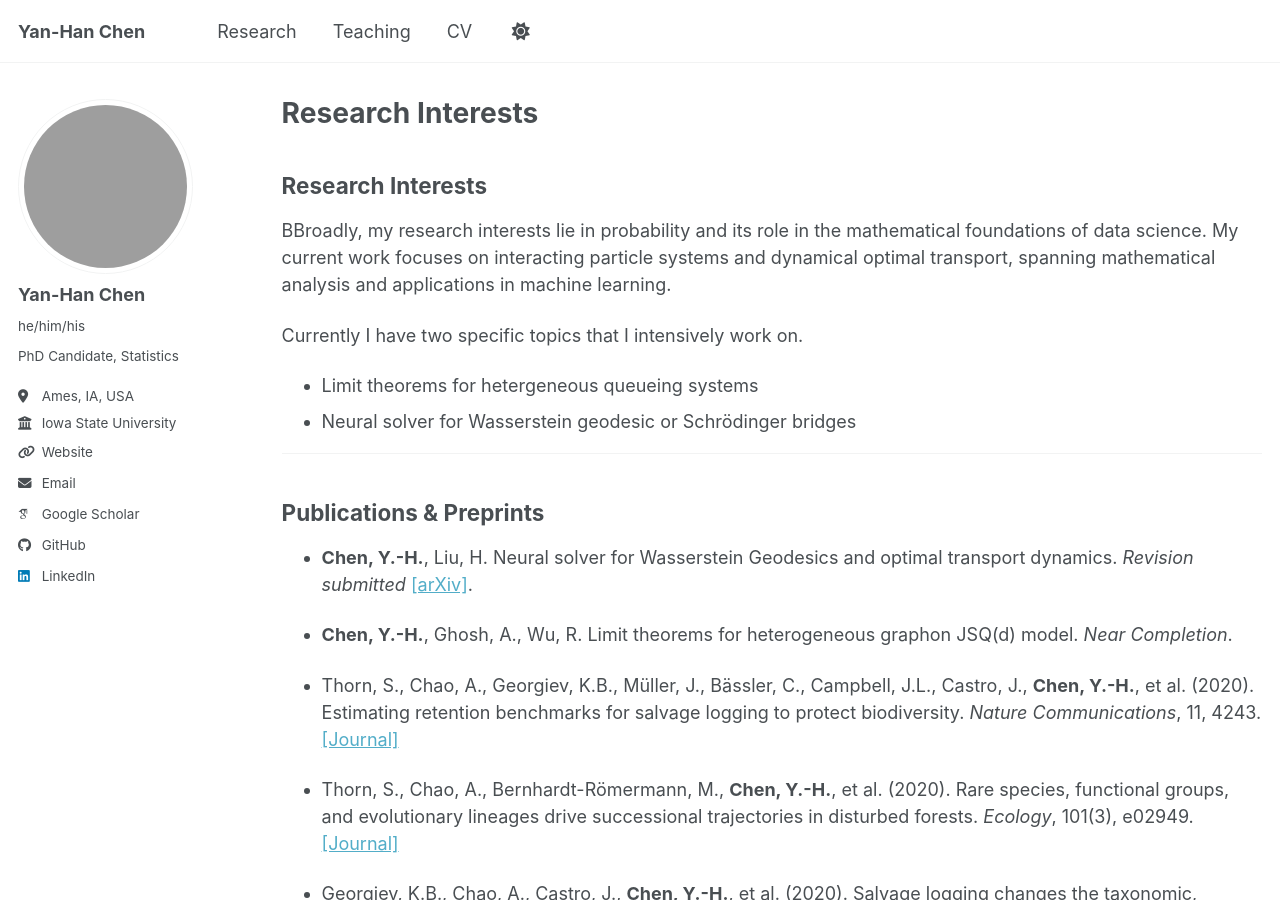
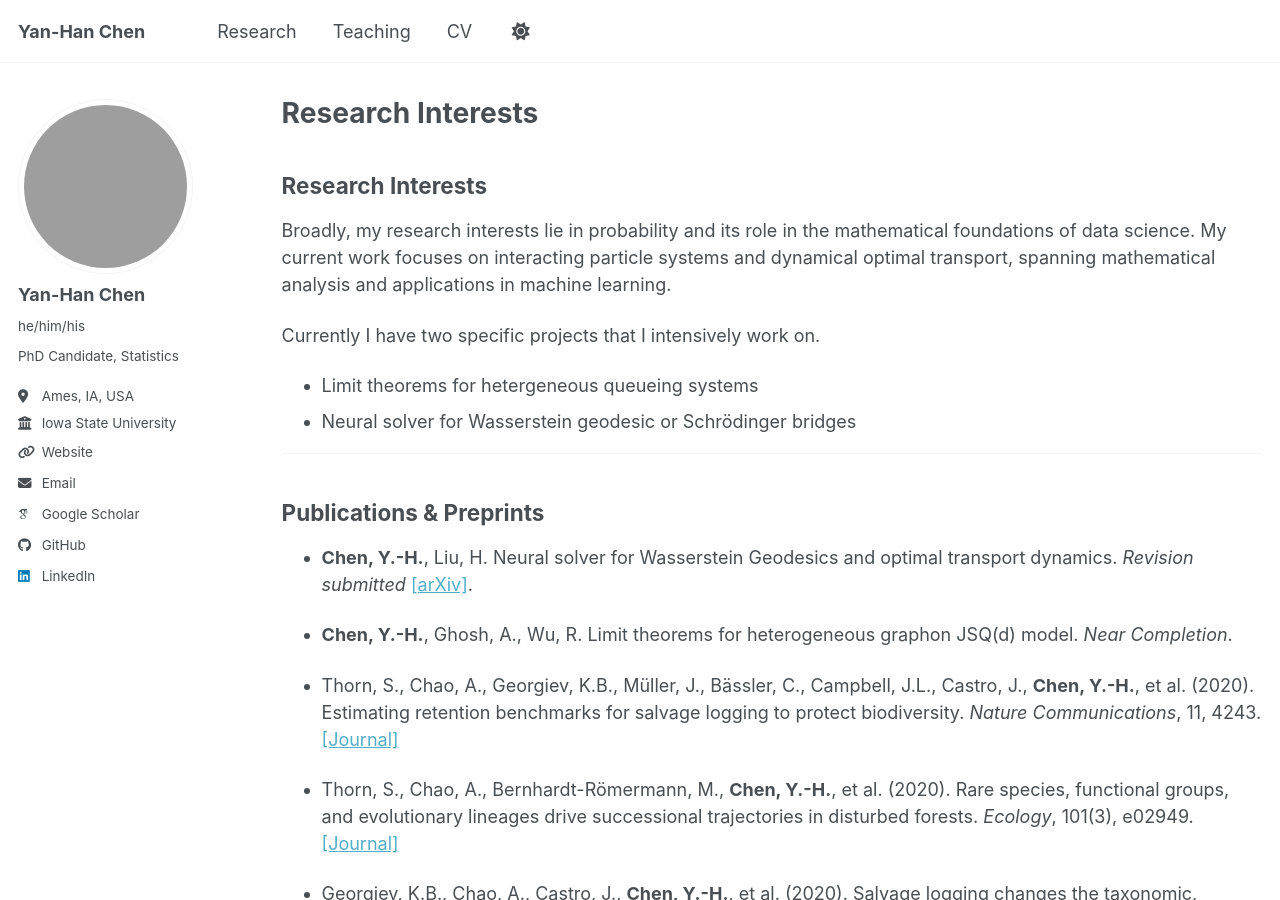
Before and after one commit to YanHanChen/YanHanChen.github.io, a Jekyll site: the page built from _pages/publications.md, in a window 1280 px wide and 900 px high. Built offline with Jekyll 4.4.1, drawn with Linux system fonts in a browser that asks for light colours; some web fonts are replaced; a script bundle is joined from its source files by our own code; library files that are not in the unit come from our copies; our own code applies the rules of GitHub Pages for plain Markdown files.

Commit message:
Update publications page

```diff
--- a/_pages/publications.md
+++ b/_pages/publications.md
@@ -7,10 +7,10 @@ author_profile: true
 
 ## Research Interests
 
-BBroadly, my research interests lie in probability and its role in the mathematical foundations of data science.
+Broadly, my research interests lie in probability and its role in the mathematical foundations of data science.
 My current work focuses on interacting particle systems and dynamical optimal transport, spanning mathematical analysis and applications in machine learning.
 
-Currently I have two specific topics that I intensively work on.
+Currently I have two specific projects that I intensively work on.
 
 - Limit theorems for hetergeneous queueing systems
 - Neural solver for Wasserstein geodesic or Schrödinger bridges
```
